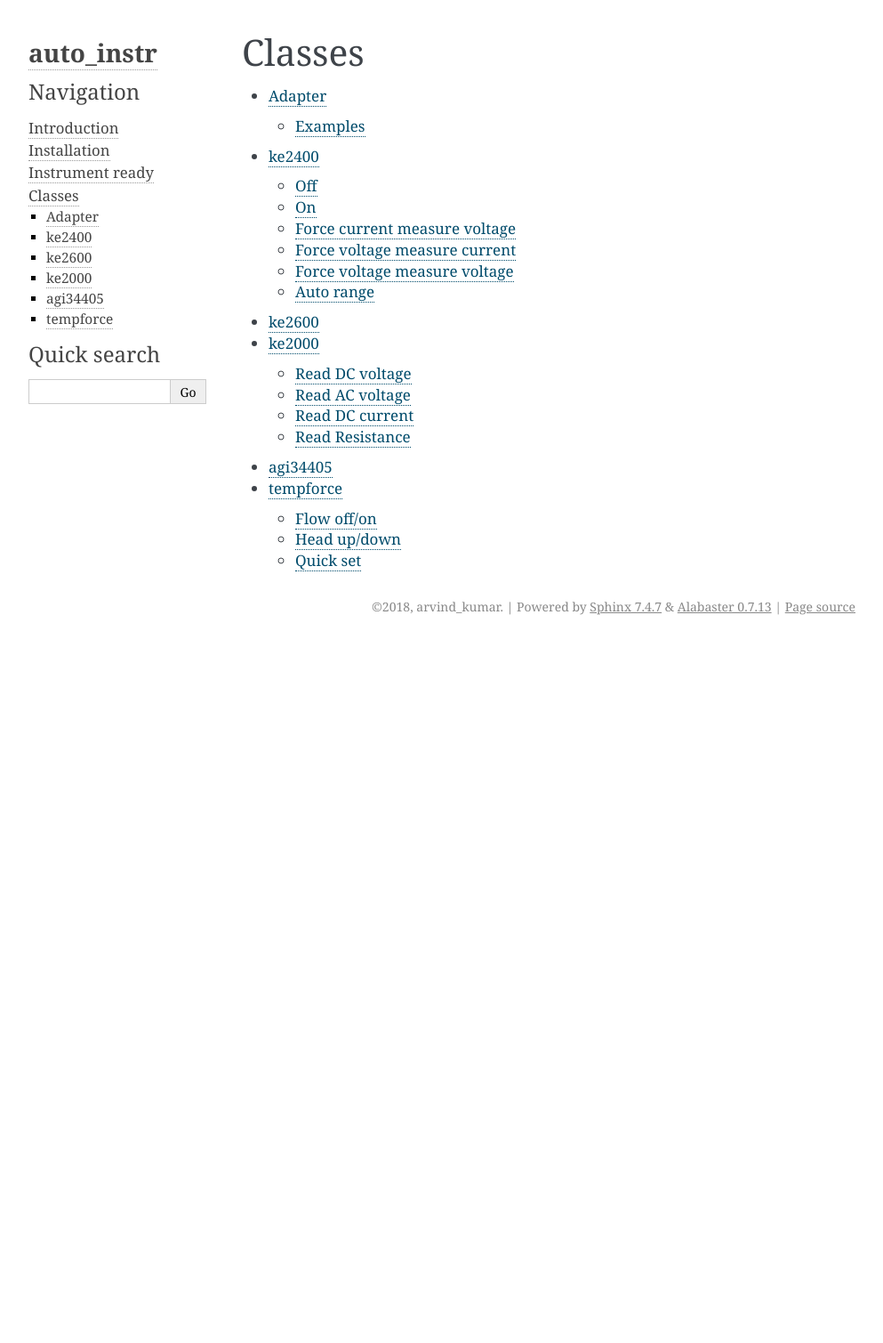
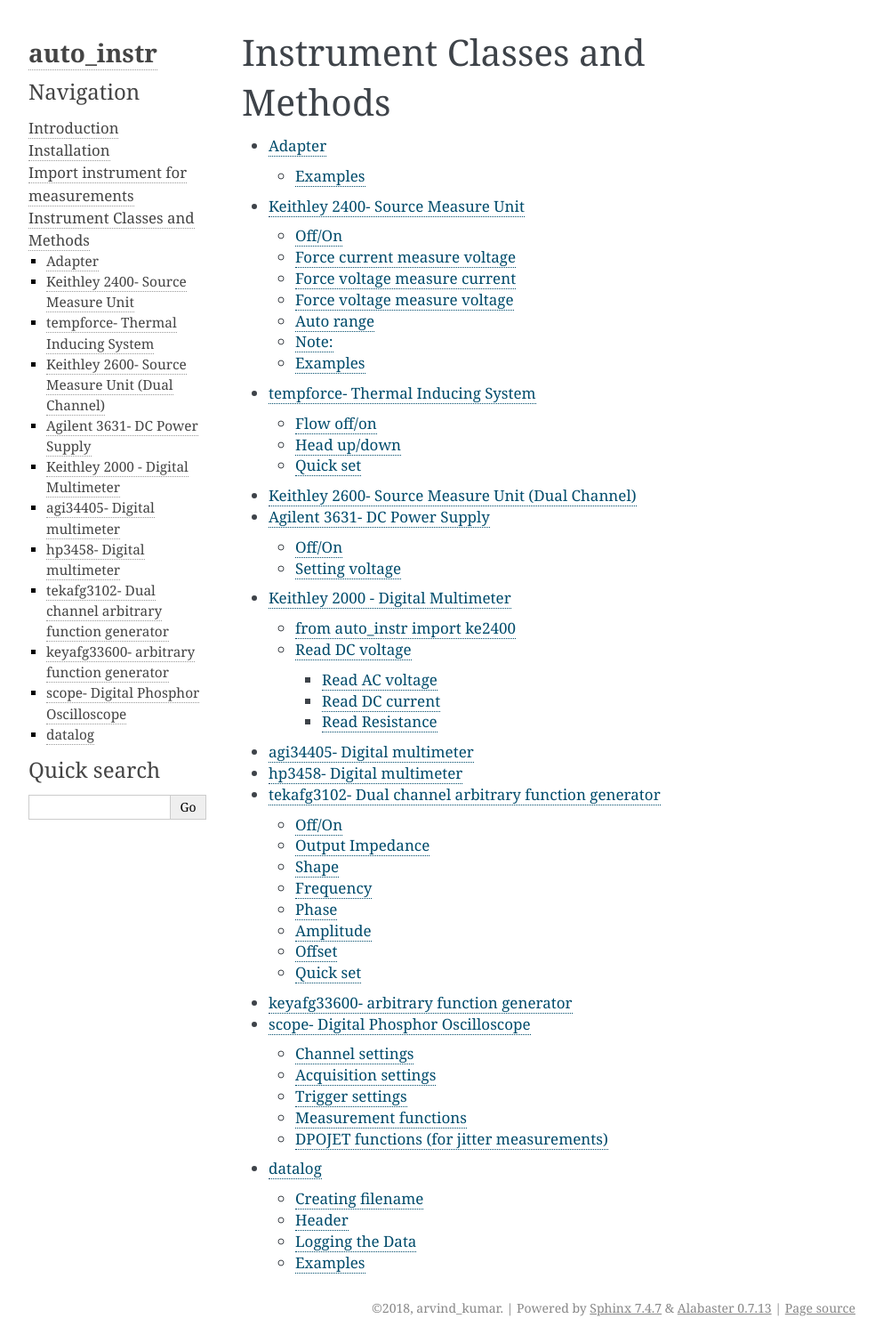
Before and after one commit to arvind0790/auto_instr, a Sphinx documentation site: the page built from docs/part2_classes.rst, in a window 1280 px wide. Shown: the whole page at 89% size, without its empty margins (148-1141 px from the left). Built offline with Sphinx 7.4.7, drawn with Linux system fonts in a browser that asks for light colours; before the commit the page ends 900 px from its top, so only the background shows below that; some of the changed lines change nothing that is shown.

Commit message:
ver 0.7.4.1

```diff
--- a/docs/Instrument_ready.rst
+++ b/docs/Instrument_ready.rst
@@ -1,5 +1,6 @@
-Instrument ready
-----------------
+----------------------------------
+Import instrument for measurements
+----------------------------------
 The package includes a number of instruments already defined.
 Their definitions are organized based on the manufacturer name of the instrument.
 For example the class that defines the Keithley 2400 SourceMeter can be imported by calling.
--- /dev/null
+++ b/docs/part2-0-adapter.rst
@@ -0,0 +1,24 @@
+========
+Adapter
+========
+This library is used for configuring the connection with the instrument. It supports following classes.
+
+- gpib
+
+- serial
+
+- lan
+
+- usb
+
+These classes support *addr* method, in which user is expected to pass the port address or IP of the instrument.
+The method opens the visa resource and returns the instrument object, which then could be used with other instrument classes or independently to write SCPI commands.
+
+--------
+Examples
+--------
+- **my_afg = serial.addr(2)** , my_afg is an instrument object configured via serial connection.
+
+- **my_afg.write('OUTP1:IMP INF')** , SCPI command for configuring high Z mode is sent to my_afg.
+
+- **tekafg3102.off(my_afg,1)** , the channel 1 output of my_afg is turned off.
--- a/docs/part2-1-adapter.rst
+++ /dev/null
@@ -1,25 +0,0 @@
-========
-Adapter
-========
-This library is used for configuring the connection with the instrument. It supports following classes.
-
-- gpib
-
-- serial
-
-- lan
-
-- usb
-
-These classes support *addr* method, in which user is expected to pass the port address or IP of the instrument.
-The method opens the visa resource.
-Subsequently the object is returned which could be used with other instrument classes or user can write SCPI commands himself.
-
---------
-Examples
---------
-- **my_afg1 = serial.addr(2)** , my_afg1 is an object configured via serial connection.
-
-- **my_afg1.write('OUTP1:IMP INF')** , SCPI command for configuring high Z mode is directly written.
-
-- **tekafg3102.off(my_afg1,1)** , my_afg1 channel 1 output is turned off.
--- /dev/null
+++ b/docs/part2-1-ke2400.rst
@@ -0,0 +1,47 @@
+===================================
+Keithley 2400- Source Measure Unit
+===================================
+
+This class is written for the Keithley2400 source meter. It supports following methods.
+
+------
+Off/On
+------
+- Syntax: off(instr) and on(instr)
+- Description: The only argument of this method is the instrument object (it's generated by the adapter library), it turns off or on the output.
+
+--------------------------------------
+Force current measure voltage
+--------------------------------------
+- Syntax: v1 = forImeasV(instr, current, volt_cmpl)
+- Description: The arguments of this method are instrument object, current to be forced and the voltage compliance limit respectively. It returns the measured voltage value.
+
+--------------------------------------
+Force voltage measure current
+--------------------------------------
+- Syntax: i1 = forVmeasI(instr, voltage, curr_cmpl)
+- Description: The arguments of this method are instrument object, voltage to be forced and the current compliance limit respectively. It returns the measured current value.
+
+--------------------------------------
+Force voltage measure voltage
+--------------------------------------
+- Syntax: v2 = forVmeasV(instr, voltage, volt_cmpl)
+- Description: The arguments of this method are instrument object, voltage to be forced and the voltage compliance limit respectively. It returns the measured voltage value. This method to be used for 4-Wire sense. One has to manually enable 4W sense on the instrument before using method. If the 2W sensing is used with this method, the measured voltage will be same as forced voltage.
+
+----------
+Auto range
+----------
+- Syntax: autorang_forVmeasI(instr) or autorang_forImeasV(instr)
+- Description: The only argument of this method is the instrument object, it set the instrument in auto range mode.
+
+--------
+Note:
+--------
+- Force and measure methods turns on the output of instrument. No need of turning on the instrument separately.
+
+---------
+Examples
+---------
+- **my_smu = gpib.addr(0,12)**, creates the instrument object for Keithley source meter connected via gpib.
+- **ke2400.autorang_forVmeasI(my_smu)**, sets the smu in auto range for source voltage measure current mode.
+- **i_measured = ke2400.forVmeasI(my_smu, 10, 0.01)**, sets output voltage = 10 V, current compliance = 10mA, turns on the output , measures and return the current value.
--- a/docs/part2-6-tempforce.rst
+++ b/docs/part2-10-tempforce.rst
@@ -1,5 +1,5 @@
 ==================================
-tempforce
+tempforce- Thermal Inducing System
 ==================================
 
 This class is written for the Temptronic Thermal Inducing System, ATE corp. It supports following methods.
--- a/docs/part2-2-ke2400.rst
+++ /dev/null
@@ -1,41 +0,0 @@
-==================================
-ke2400
-==================================
-
-This class is written for the Keithley2400 source meter. It supports following methods.
-
-----
-Off
-----
-- Syntax: off(instr)
-- Description: The only argument of this method is the instrument object (it's generated by the adapter library), it turns off the output.
-
-----
-On
-----
-- Syntax: on(instr)
-- Description: The only argument of this method is the instrument object, it turns on the output.
-
---------------------------------------
-Force current measure voltage
---------------------------------------
-- Syntax: v1 = forImeasV(instr, current, volt_cmpl)
-- Description: The arguments of this method are instrument object, current to be forced and the voltage compliance limit respectively. It returns the measured voltage value.
-
---------------------------------------
-Force voltage measure current
---------------------------------------
-- Syntax: i1 = forVmeasI(instr, voltage, curr_cmpl)
-- Description: The arguments of this method are instrument object, voltage to be forced and the current compliance limit respectively. It returns the measured current value.
-
---------------------------------------
-Force voltage measure voltage
---------------------------------------
-- Syntax: v2 = forVmeasV(instr, voltage, volt_cmpl)
-- Description: The arguments of this method are instrument object, voltage to be forced and the voltage compliance limit respectively. It returns the measured voltage value.
-
-----------
-Auto range
-----------
-- Syntax: autorang_forVmeasI(instr) or autorang_forImeasV(instr)
-- Description: The only argument of this method is the instrument object, it set the instrument in auto range mode.
--- /dev/null
+++ b/docs/part2-2-ke2600.rst
@@ -0,0 +1,7 @@
+=================================================
+Keithley 2600- Source Measure Unit (Dual Channel)
+=================================================
+
+This class is written for the Keithley2600 dual channel source meter. The methods are same as ke2400 class. Only difference is the extra argument for channel selection, since Keithley2600 has two channels.
+
+from auto_instr import ke2600
--- /dev/null
+++ b/docs/part2-3-agi3631.rst
@@ -0,0 +1,17 @@
+=============================
+Agilent 3631- DC Power Supply
+=============================
+
+This class is written for the Agilent 3631 dual channel DC power supply. It supports following methods.
+
+------
+Off/On
+------
+- Syntax: off(instr) or on(instr)
+- Description: The only argument of this method is the instrument object, it turns off or on the output.
+
+---------------
+Setting voltage
+---------------
+- Syntax: setvolt(instr, channel, voltage, cmpl)
+- Description: The arguments of this method are instrument object, channel number, voltage to be forced and the current compliance respectively.
--- a/docs/part2-3-ke2600.rst
+++ /dev/null
@@ -1,5 +0,0 @@
-==================================
-ke2600
-==================================
-
-This class is written for the Keithley2600 dual channel source meter. The methods are same as ke2400 class. Only difference is the extra argument for channel selection, since Keithley2600 has two channels.
--- a/docs/part2-4-ke2000.rst
+++ b/docs/part2-4-ke2000.rst
@@ -1,9 +1,10 @@
 ==================================
-ke2000
+Keithley 2000 - Digital Multimeter
 ==================================
 
 This class is written for the Keithley2000 digital multimeter. It supports following methods.
 
+from auto_instr import ke2400
 ---------------
 Read DC voltage
 ---------------
--- a/docs/part2-5-agi34405.rst
+++ b/docs/part2-5-agi34405.rst
@@ -1,5 +1,5 @@
 ==================================
-agi34405
+agi34405- Digital multimeter
 ==================================
 
-This class is written for agilent 34405 digital multimeter. The methods are same as ke2000 class.
+This class is written for Agilent 34405 digital multimeter. The methods are same as ke2000 class.
--- /dev/null
+++ b/docs/part2-6-hp3458.rst
@@ -0,0 +1,5 @@
+==================================
+hp3458- Digital multimeter
+==================================
+
+This class is written for HP 3458 precision digital multimeter. The methods are same as ke2000 class.
--- /dev/null
+++ b/docs/part2-7-tekafg3102.rst
@@ -0,0 +1,53 @@
+=====================================================
+tekafg3102- Dual channel arbitrary function generator
+=====================================================
+
+This class is written for the Tektronics 3102 dual channel arbitrary function generator (AFG). It supports following methods.
+
+------
+Off/On
+------
+- Syntax: off(instr,channel) or on(instr,channel)
+- Description: The arguments of this method are the instrument object and channel number, it turns off or on the output.
+
+----------------
+Output Impedance
+----------------
+- Syntax: outimp(instr, channel, imp)
+- Description: The arguments of this method are instrument object, channel number and the desired output impedance respectively.
+
+------
+Shape
+------
+- Syntax: shape(instr, channel, shape, duty_cycle)
+- Description: This method is used for selecting the shape of output waveform i.e square, sine, ramp, pulse etc. The arguments are instrument object, channel number, shape type and duty cycle (only required for pulse).
+
+---------
+Frequency
+---------
+- Syntax: freq(instr, channel, frequency)
+- Description: It sets the desired frequency, the unit is KHz.
+
+------
+Phase
+------
+- Syntax: phase(instr, channel, phase)
+- Description: It sets the desired phase, the unit is degree.
+
+---------
+Amplitude
+---------
+- Syntax: amplitude(instr, channel, amplitude)
+- Description: It sets the desired peak to peak voltage (amplitude), the unit is volt.
+
+-------
+Offset
+-------
+- Syntax: offset(instr, channel, offset)
+- Description: It sets the desired offset value, the unit is volt.
+
+---------
+Quick set
+---------
+- Syntax: quickset(instr, channel, imp, shape, frequency, phase, offset, amplitude,duty_cycle=50)
+- Description : This method is used for configuring the AFG in one step. Arguments are instrument object, channel number, output impedance, shape, frequency, phase, offset, amplitude and duty cycle(required only for pulse).
--- /dev/null
+++ b/docs/part2-8-keyafg33600.rst
@@ -0,0 +1,5 @@
+===========================================
+keyafg33600- arbitrary function generator
+===========================================
+
+This class is written for Keysight 33600 arbitrary function generator (AFG). The methods are same as tekafg3102 class.
--- /dev/null
+++ b/docs/part2-9-scope.rst
@@ -0,0 +1,65 @@
+====================================
+scope- Digital Phosphor Oscilloscope
+====================================
+
+This class is written for Tektronix Digital Phosphor Oscilloscope 7104. It supports following methods.
+
+----------------
+Channel settings
+----------------
+- **channel_offset(instr,ch_no, v_offset)**, sets the offset of a given channel.
+- **channel_scale(instr,ch_no, v_scale)**, sets the vertical scale.
+- **horz_scale(instr,scale)**, sets the horizontal scale.
+- **bandwidth_full(instr,ch_no)**, sets the maximum bandwidth.
+- **set_bandwidth(instr,ch_no,bw)**, sets the bandwidth to a given value.
+- **autoset(instr)**, auto sets the scope.
+- **set_abs_ref_lev(instr,abs_min_ref_lev,abs_max_ref_lev)**, sets the absolute reference levels used for rise fall delay measurements.
+- **set_perc_ref_lev(instr,perc_min_ref_lev,perc_max_ref_lev)**, sets the percentage reference levels used for rise fall measurements.
+
+--------------------
+Acquisition settings
+--------------------
+- **run(instr)**, starts the acquisitions.
+- **stop(instr)**, stops acquisitions.
+- **run_mode(instr)**, configures the scope in continuous run mode.
+- **single(instr)**, configures the in single acquisition mode.
+- **single_refresh(instr)**, turns on the previously set acquisition mode.
+- **averaging(instr,no_avg)**, configures in the averaging mode.
+- **high_resolution(instr)**, configures in high resolution mode.
+- **single_acquisition_quickset(instr,ch_no,lev,edge)**, clears measurements, sets the trigger and starts the single mode acquisition.
+
+----------------
+Trigger settings
+----------------
+- **trigger_quickset_rise(instr, ch_no,lev)**, sets the rising edge trigger level for a given channel.
+- **trigger_quickset_fall(instr, ch_no,lev)**, sets the falling edge trigger level for a given channel.
+
+---------------------
+Measurement functions
+---------------------
+- **meas_cls(instr)**, clears the previous measurements.
+- **measure_source(instr,ch_no)**, sets the given channel as default channel for measurements.
+- **measure_amp(instr)**, measures immediate amplitude of the default channel.
+- **measure_high(instr)**, measure immediate high value.
+- **measure_low(instr)**, measures immediate low value.
+- **measure_freq(instr)**, measures immediate frequency value.
+- **measure_positive_duty(instr)**, measures immediate positive duty cycle.
+- **measure_negative_duty(instr)**, measures immediate negative duty cycle.
+- **measure_rise_time(instr)**, measures immediate rise time.
+- **measure_fall_time(instr)**,measures immediate fall time.
+- **measure_positive_pulse_width(instr)**, measures immediate positive pulse width.
+- **measure_negative_pulse_width(instr)**, measures immediate negative pulse width.
+- **delay(instr, ch1=1, ch2=2,edge_ch1 = 'RISE',edge_ch2 = 'FALL',direction ='FORW')**, measures delay between two channels for given edge type and direction.
+
+------------------------------------------
+DPOJET functions (for jitter measurements)
+------------------------------------------
+- **dpojet_clr_meas**, clears the measurements.
+- **dpojet_state(instr)**, queries the state of the dpojet application.
+- **dpojet_run(instr)**, runs the application.
+- **dpojet_stop(instr)**, stops the application.
+- **dpojet_population(instr,n)**, sets the population.
+- **def dpojet_period(instr)**, sets the time period measurement.
+- **def dpojet_result(instr)**, queries the measured values.
+- **dpojet_status_query(instr)**, queries the status of measurement.
+- **dpojet_quickset(instr,n)**, configures and measures the jitter in time period.
--- a/docs/part2_classes.rst
+++ b/docs/part2_classes.rst
@@ -1,7 +1,9 @@
-Classes
--------
+------------------------------
+Instrument Classes and Methods
+------------------------------
 
 .. toctree::
    :glob:
 
    part2-*
+   part3-*
--- /dev/null
+++ b/docs/part3-datalog.rst
@@ -0,0 +1,30 @@
+==================================
+datalog
+==================================
+
+This class is written for saving the measured data in a csv file. It supports following methods.
+
+-----------------
+Creating filename
+-----------------
+- Syntax: filename('Enter_the_filename')
+- Description: This method assigns the entered filename to the csv file. This method must be called before using any other method of this class.
+
+------
+Header
+------
+- Syntax: header('header1','header2',...)
+- Description: This method creates the header row in the csv file. It accepts at least one argument.
+
+----------------
+Logging the Data
+----------------
+- Syntax: data([data_list])
+- Description: This method saves the measured data (list) in the csv file ,it only accepts one argument. It's advisable to save the multiple data points in a list form before entering it into this method.
+
+---------
+Examples
+---------
+- **datalog.filename('my_experiment')** , creates the filename.
+- **datalog.header('device_number','temperature','voltage')** , opens the my_experiment.csv file and writes (appends) the row with header arguments.
+- **datalog.data([1,'25C',2.3])** , appends the entered data in the csv file.
```
